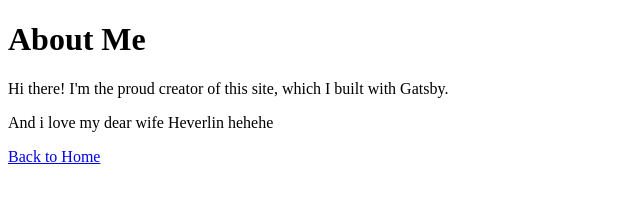
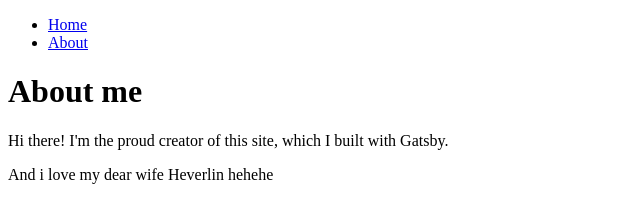
Before and after one commit to cararax/my-first-gatsby-site, a Gatsby site: page /about in a window 1280 px wide. Shown: the whole page, without its empty margins (0-640 px from the left). Built offline with nearby package versions, Linux system fonts and the light colour scheme; Gatsby itself is replaced by a stand-in of ours.

Commit message:
home and about pages refactored to use layout component

```diff
--- a/src/pages/about.js
+++ b/src/pages/about.js
@@ -1,17 +1,14 @@
 // Step 1: Import React
 import * as React from 'react'
-import { Link } from 'gatsby'
+import Layout from '../components/layout'
 
 // Step 2: Define your component
 const AboutPage = () => {
   return (
-    <main>
-      <title>About Me</title>
-      <h1>About Me</h1>
+    <Layout pageTitle="About me">
       <p>Hi there! I'm the proud creator of this site, which I built with Gatsby.</p>
       <p>And i love my dear wife Heverlin hehehe</p>
-      <Link to="/">Back to Home</Link>
-    </main>
+    </Layout>
   )
 }
 
```
Also changed, not shown: src/pages/index.js (+3 -6 lines).
